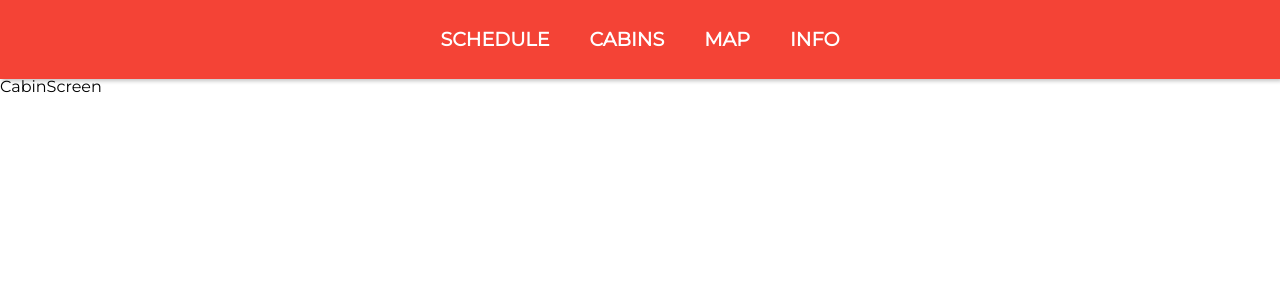
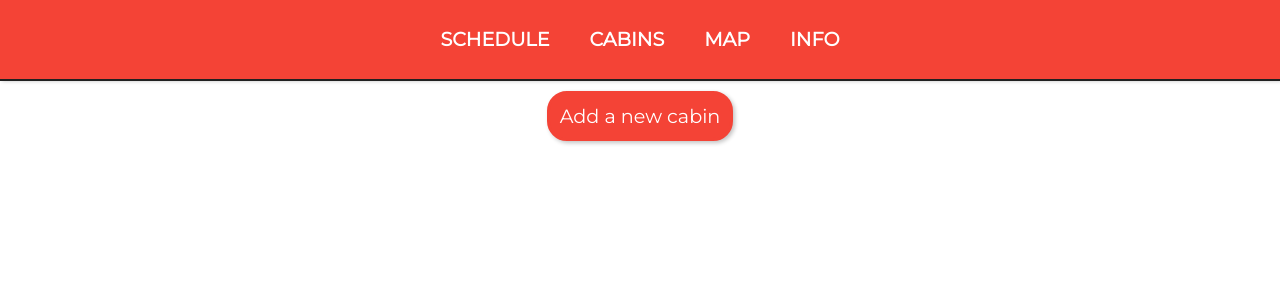
Before and after one commit to DigitKoodit/jouluristeilija, a React (Create React App) app: page /Cabins in a window 1280 px wide. Shown: the top 300 px of the page. Built offline with nearby package versions, Linux system fonts and the light colour scheme.

Commit message:
Add the ability to add new cabins

```diff
--- /dev/null
+++ b/src/components/CabinCreateForm.js
@@ -0,0 +1,36 @@
+import React from 'react';
+
+const NUMBER_CHANGE = 'numberChange';
+const DESCRIPTION_CHANGE = 'descriptionChange';
+
+class CabinCreateForm extends React.Component {
+  constructor() {
+    super();
+    this.state = {
+      number: '',
+      description: ''
+    }
+  }
+
+  handleChange = (e) => {
+    switch (e.target.name) {
+      case NUMBER_CHANGE:
+        this.state.number = e.target.value;
+      case DESCRIPTION_CHANGE:
+        this.state.description = e.target.value;
+    }
+  }
+
+  render() {
+    return (
+      <form onSubmit={e => { e.preventDefault(); }}>
+        <h2>Add a new cabin</h2>
+        <input name={NUMBER_CHANGE} type="text" onChange={this.handleChange} placeholder="Cabin number" />
+        <input name={DESCRIPTION_CHANGE} type="text" onChange={this.handleChange} placeholder="Cabin description" />
+        <button onClick={() => this.props.onCreate({ number: this.state.number, description: this.state.description})}>Save</button>
+      </form>
+    );
+  }
+};
+
+export default CabinCreateForm;
--- a/src/screens/CabinScreen.js
+++ b/src/screens/CabinScreen.js
@@ -1,5 +1,9 @@
 import React, { PropTypes } from 'react';
 import { connect } from 'react-redux';
+import { cabinCreateToggled, cabinCreated, CABIN_TO_BE_CREATED_KEY } from '../stores/cabins';
+import ScreenBottomButton from '../components/ScreenBottomButton';
+import CabinCreateForm from '../components/CabinCreateForm';
+import { Map } from 'immutable'
 
 // Functionality:
 // Renders list of cabins user has saved into local storage
@@ -15,13 +19,23 @@ import { connect } from 'react-redux';
 // - Save cabins to local storage automatically - REDUX
 // - Remove cabins from local storage automatically - REDUX
 
+const stateToProps = ({ cabins }) => ({
+  showCabinCreateForm: cabins.get(CABIN_TO_BE_CREATED_KEY)
+});
+
+const actionsToProps = (dispatch) => ({
+  toggleCabinCreate: () => dispatch(cabinCreateToggled(CABIN_TO_BE_CREATED_KEY)),
+  addCabin: cabin => dispatch(cabinCreated(cabin))
+});
+
 const Screen = (props) => {
-  // const { ... } = props;
-  return (
+  const { showCabinCreateForm, toggleCabinCreate, addCabin } = props;
+  return [
+    <ScreenBottomButton action={() => toggleCabinCreate()} label="Add a new cabin" />,
     <div className="ScreenContainer">
-      CabinScreen
+      { showCabinCreateForm && <CabinCreateForm onCreate={addCabin} /> }
     </div>
-  );
+  ];
 }
 
-export default connect(null, null)(Screen);
+export default connect(stateToProps, actionsToProps)(Screen);
--- a/src/stores/cabins.js
+++ b/src/stores/cabins.js
@@ -1,7 +1,37 @@
+import { Map, List } from 'immutable';
 
-export default (state={}, action) => {
-  const { type } = action;
+const CABINS_KEY = 'cabins';
+export const CABIN_TO_BE_CREATED_KEY = 'cabinToBeCreated';
+
+const CABIN_CREATE_TOGGLED = 'cabinCreateToggled';
+const CABIN_ADDED = 'cabinAdded';
+
+export const cabinCreateToggled = key => ({
+  type: CABIN_CREATE_TOGGLED,
+  key
+});
+
+export const cabinCreated = cabin => ({
+  type: CABIN_ADDED,
+  cabin
+});
+
+export default (state=Map(), action) => {
+  const { type, key } = action;
   switch(type){
+    case CABIN_CREATE_TOGGLED:
+      const currentState = state.get(key);
+      return state.set(key, !currentState);
+
+    case CABIN_ADDED:
+      const currentCabins = state.get(CABINS_KEY, List());
+      return state.merge({
+        CABINS_KEY: currentCabins.push(
+          Map({ number: action.cabin.number, description: action.cabin.description })
+        ),
+        cabinToBeCreated: false
+      });
+
     default: return state;
   }
 }
```
